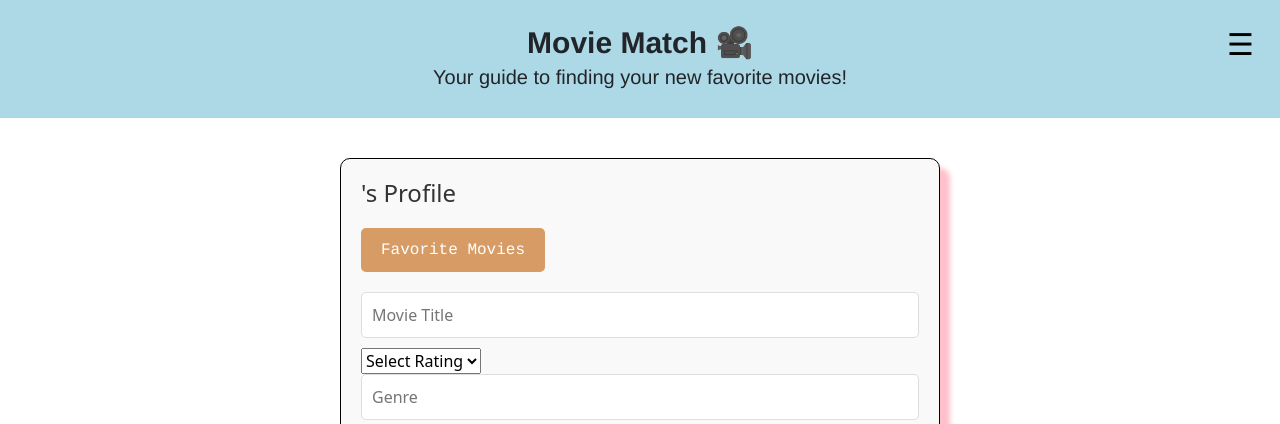
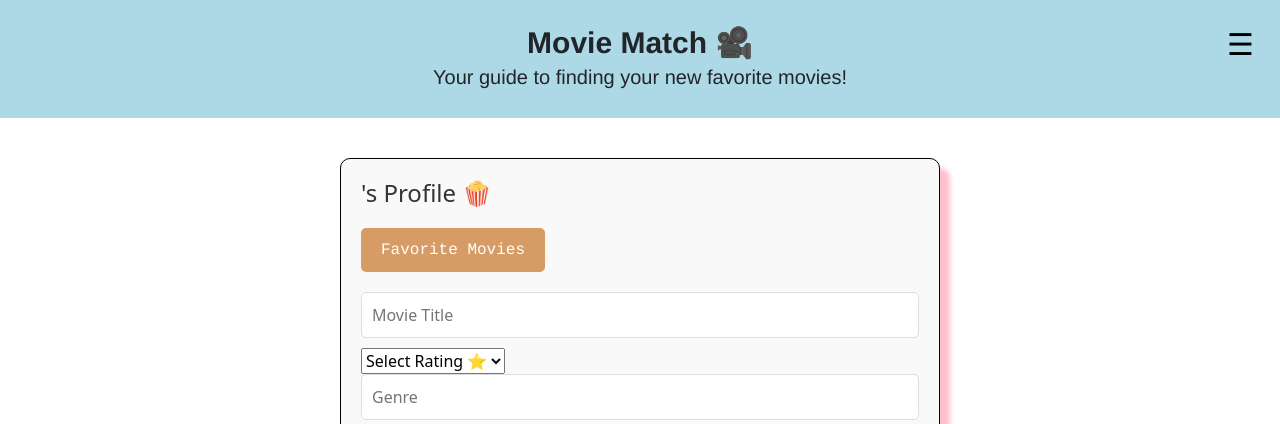
Before and after one commit to sulagnamoh/movie-match, a React (Create React App) app: page /profile in a window 1280 px wide. Shown: the top 424 px of the page. Built offline with nearby package versions, Linux system fonts and the light colour scheme.

Commit message:
css tweaks

```diff
--- a/src/pages/UserProfile.js
+++ b/src/pages/UserProfile.js
@@ -94,12 +94,12 @@ const UserProfile = () => {
 
     return (
         <div className="profile-page">
-            <h1>{user.name}'s Profile</h1> {/* Display the user's name */}
+            <h1>{user.name}'s Profile 🍿</h1> {/* Display the user's name */}
             <button onClick={goToFavorites}>Favorite Movies</button>
             <ul>
                 {favoriteMovies.map((movie, index) => (
                     <li key={index}>
-                        {movie.title} - Rating: {movie.rating} - Genre: {movie.genre} - Platform: {movie.platform}
+                        {movie.title} - Rating:  {movie.rating} - Genre: {movie.genre} - Platform: {movie.platform}
                     </li>
                 ))}
             </ul>
@@ -117,7 +117,7 @@ const UserProfile = () => {
                     name="rating"
                     value={newMovie.rating}
                     onChange={inputChange}>
-                    <option value="">Select Rating</option>
+                    <option value="">Select Rating ⭐</option>
                     {[0, 0.5, 1, 1.5, 2, 2.5, 3, 3.5, 4, 4.5, 5].map(num => (
                         <option key={num} value={num}>{num}</option>
                     ))}
```
Also changed, not shown: src/App.js (line endings or trailing spaces).
